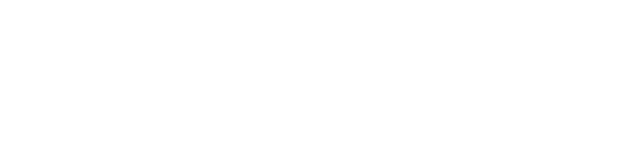
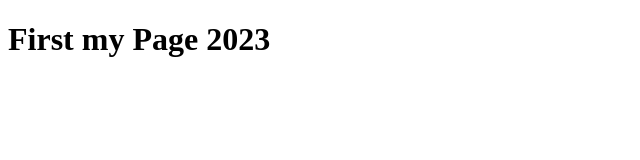
Before and after one commit to SeregaGS/Coursera, a plain HTML site: page site/index.html in a window 1280 px wide. Shown: the whole page, without its empty margins (0-640 px from the left). Drawn offline with Linux system fonts and the light colour scheme.

Commit message:
D-Heading-and-Title

```diff
--- a/site/index.html
+++ b/site/index.html
@@ -3,7 +3,9 @@
   <head>
     <meta charset="UTF-8" />
     <meta name="viewport" content="width=device-width, initial-scale=1.0" />
-    <title>Document</title>
+    <title>First my Page 2023</title>
   </head>
-  <body></body>
+  <body>
+    <h1>First my Page 2023</h1>
+  </body>
 </html>
```
